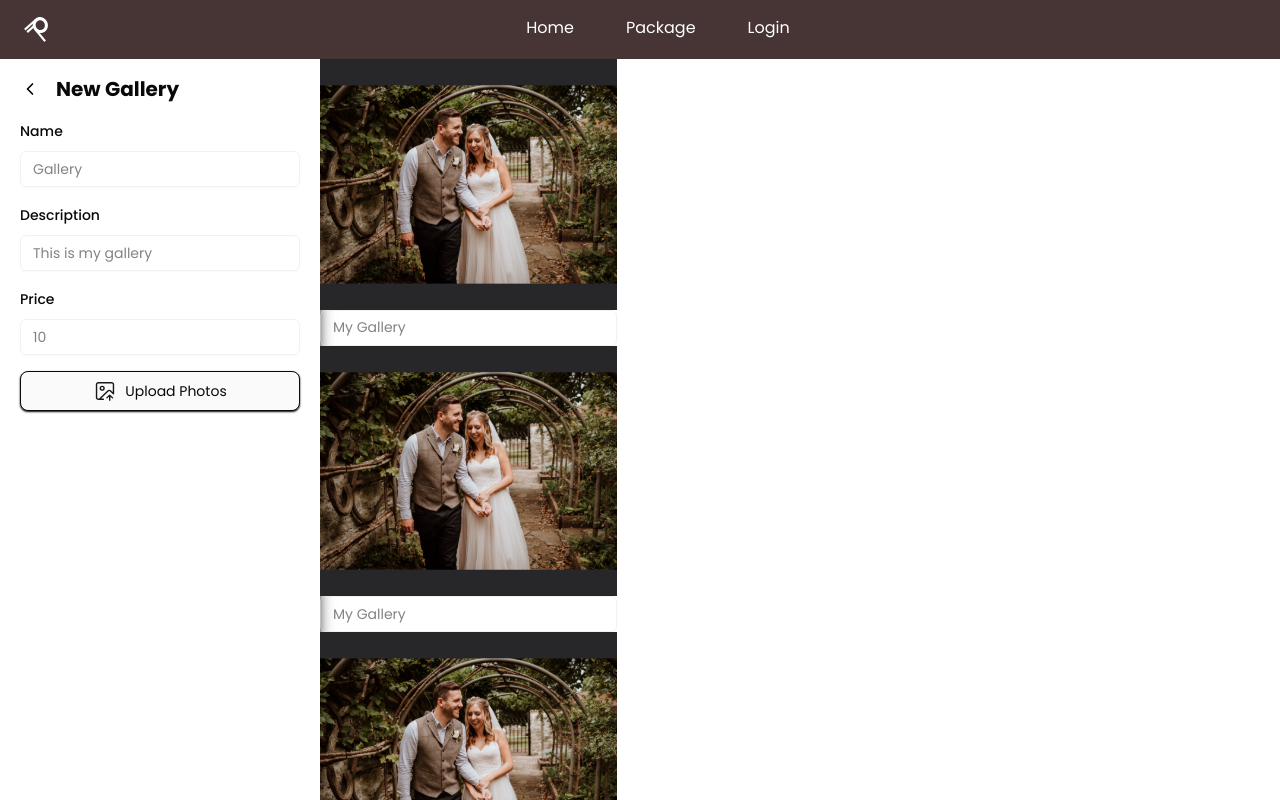
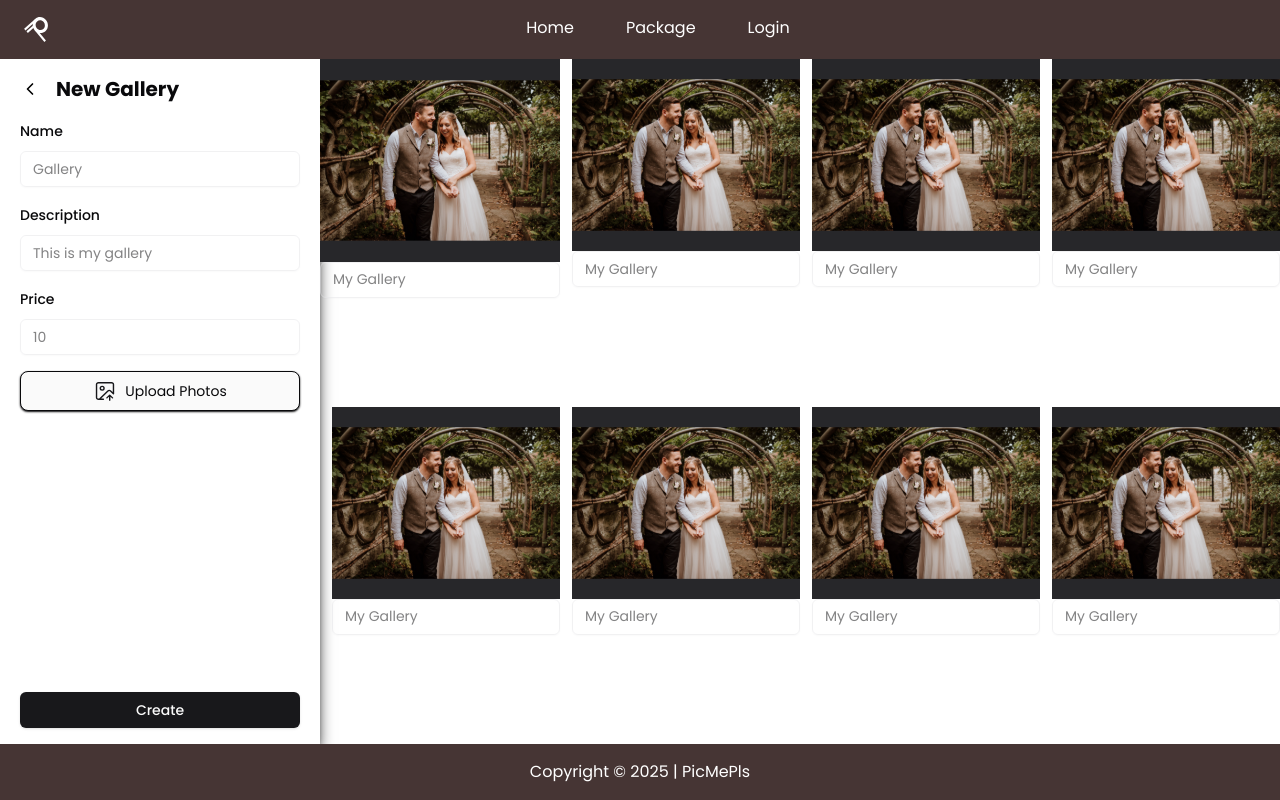
Before and after one commit to CP-RektMart/pic-me-pls-frontend, a Next.js app: page /photographer/packages/create in a window 1280 px wide. Shown: the top 800 px of the page. Built offline with nearby package versions, Linux system fonts and the light colour scheme; no server answers; some icons are missing.

Commit message:
fix: styling

```diff
--- a/src/app/photographer/packages/create/page.tsx
+++ b/src/app/photographer/packages/create/page.tsx
@@ -12,8 +12,8 @@ export default function CreateGalleryPage() {
           price={10}
         />
       </div>
-      <div className='lg: space-2 grid-cols-2 lg:w-3/4 lg:grid-cols-4'>
-        {[...Array(4)].map((_, i) => (
+      <div className='grid grid-cols-2 space-x-3 lg:w-3/4 lg:grid-cols-4'>
+        {[...Array(8)].map((_, i) => (
           <div className='flex' key={i}>
             <PhotoCard
               key={i}
```
